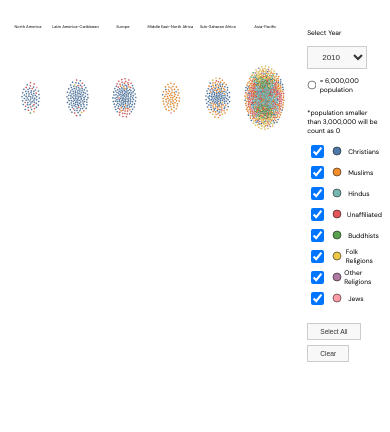
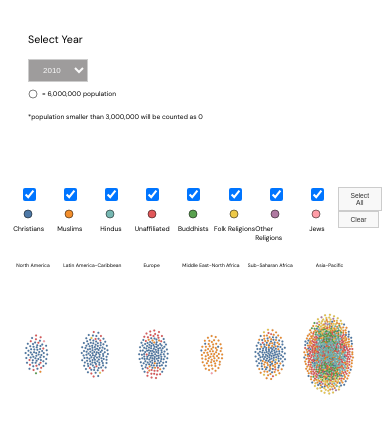
Before and after one commit to Yujia-Huo/religion-composition, a plain HTML site: page index.html in a window 390 px wide. Drawn offline with nearby package versions, Linux system fonts and the light colour scheme.

Commit message:
responsive for mobile

```diff
--- a/index.html
+++ b/index.html
@@ -15,9 +15,8 @@
         <div id="viz"></div>
 
         <div id="control">
-
             <div id="dropDown">
-                <p>Select Year</p>
+                <p id="selectYear">Select Year</p>
                 <select id="year-select">
                     <option value="2010">2010</option>
                     <option value="2020">2020</option>
@@ -25,17 +24,18 @@
                     <option value="2040">2040</option>
                     <option value="2050">2050</option>
                 </select>
-            </div>
-
-            <div class="checkbox-container">
+                <div class="checkbox-container" id="legend">
                     <svg height="10" width="10">
                         <circle cx="5" cy="5" r="4" stroke="black" stroke-width=".5" fill="white" />
                     </svg>
                     <p>= 6,000,000 population</p>
                 </div>
                 <div id="hint">
-                <p>*population smaller than 3,000,000 will be count as 0</p>
+                    <p>*population smaller than 3,000,000 will be counted as 0</p>
                 </div>
+            </div>
+
+            <div id="checkbox-section">
 
                 <div class="checkbox-container">
                     <input class="option" type="checkbox" value="Christians" id='Christians' checked>
@@ -109,6 +109,7 @@
                     <button id="deselect-all-btn">Clear</button>
                 </div>
             </div>
+        </div>
 
 
     </div>
--- a/style.css
+++ b/style.css
@@ -22,6 +22,12 @@ img {
 
 p {
     font-size: 10pt;
+
+}
+
+#selectYear {
+    font-size: 12pt;
+
 
 }
 
@@ -85,8 +91,8 @@ h2 {
 }
 
 select {
-    background-color: #f8f8f8;
-    color: #333;
+    background-color: #9e9c9c;
+    color: #fafafa;
     border: 1px solid #ccc;
     padding-left: 10px;
     padding-right: 10px;
@@ -150,6 +156,11 @@ button:hover {
 
     }
 
+    #selectYear {
+        font-size: 10pt;
+
+
+    }
 
     button {
         font-size: 8pt;
@@ -240,6 +251,13 @@ button:hover {
 
 @media only screen and (max-width: 500px) {
 
+
+    #container {
+        width: 100%;
+        display: flex;
+        flex-direction: column-reverse;
+    }
+
     label {
         font-size: 5pt;
     }
@@ -248,6 +266,24 @@ button:hover {
         padding-right: 0pt;
         font-size: 10pt;
         margin-top: 2px;
+        margin-left: 20px;
+
+
+    }
+
+    #legend {
+        margin-left: 20px;
+        margin-top: 1px;
+        width: 100%;
+        display: flex;
+        flex-direction: row;
+
+    }
+
+    #selectYear {
+        font-size: 8pt;
+        margin-left: 20px;
+
 
     }
 
@@ -261,16 +297,35 @@ button:hover {
 
     .checkbox-container {
         margin-top: 1px;
+        width: 100%;
+        display: flex;
+        flex-direction: column;
     }
 
     select {
         font-size: 6pt;
+        margin-left: 20px;
+        margin-right: 50px;
+
     }
 
 
     #control {
         margin-top: 10pt;
+        width: 100%;
+        display: flex;
+        flex-direction: column;
+        justify-content: space-between;
+        gap: 50px;
 
+
+    }
+
+    #checkbox-section {
+        margin-top: 5pt;
+        width: 100%;
+        display: flex;
+        flex-direction: row;
 
     }
 
@@ -281,10 +336,14 @@ button:hover {
 
 
     button {
-        margin-top: 5px;
+        margin-top: 0px;
         font-size: 5pt;
     }
 
+    #buttons {
+        margin-top: 3px;
+
+    }
 
     h2 {
         font-size: 20pt;
```
Lines whose indentation alone changed are shown as unchanged.
